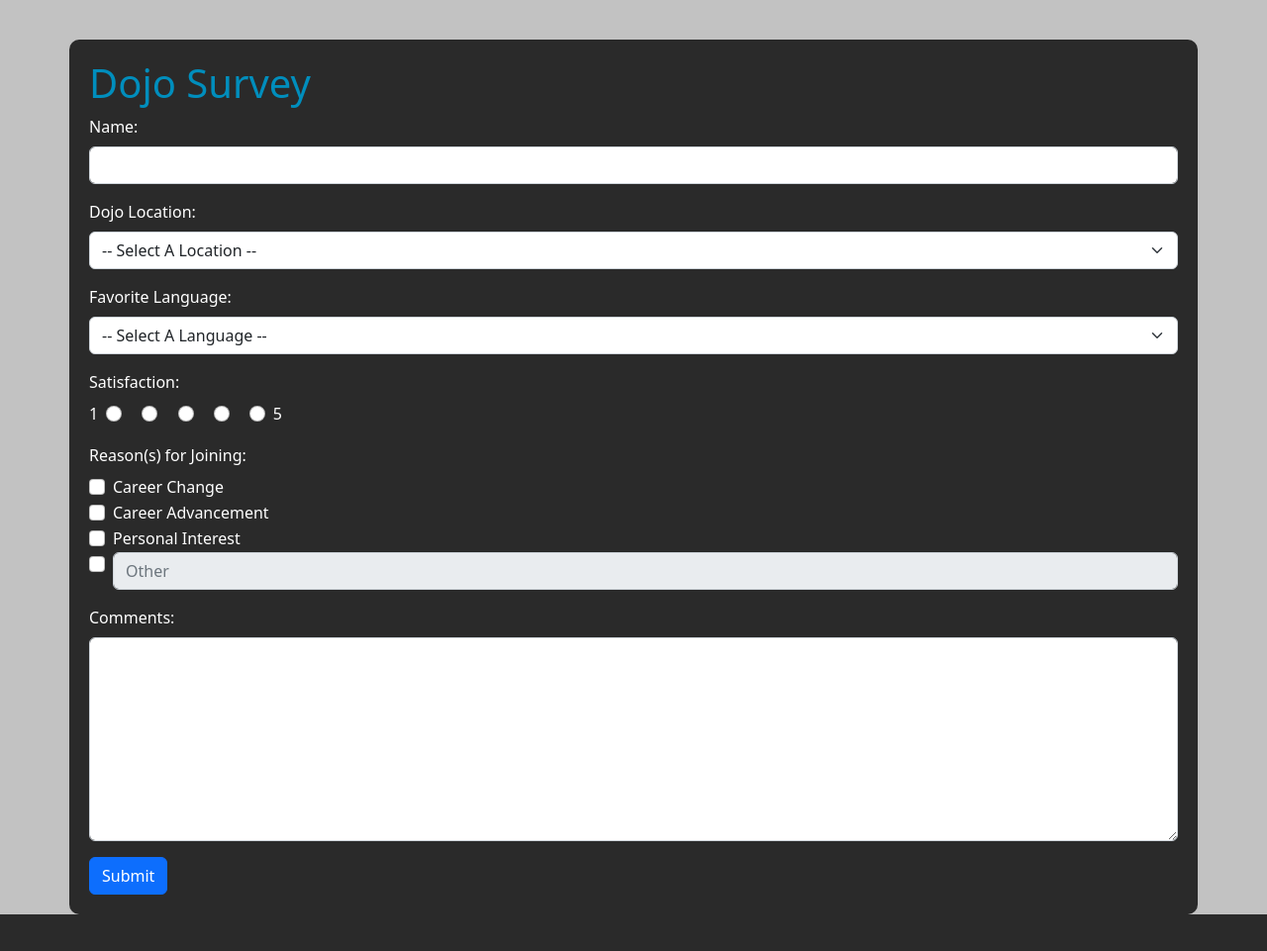
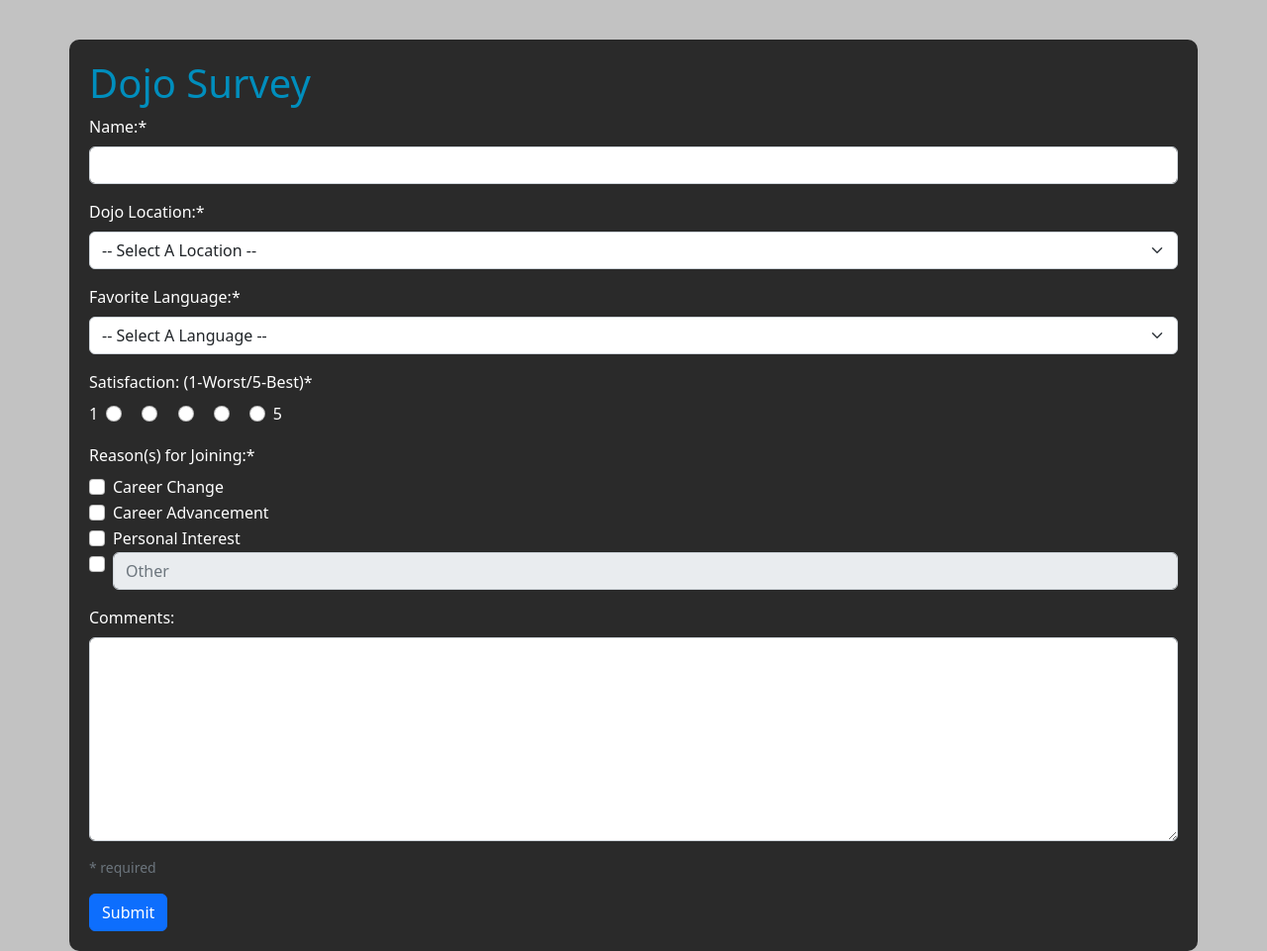
Before and after one commit to JonathanJKuhn/BC-Python-Dojo-Survey, a Flask app: page / in a window 1280 px wide. Shown: the whole page at 99% size. Before the commit the page ends 924 px from the top, so only its background shows below. Run offline with Flask 2, Linux system fonts and the light colour scheme.

Commit message:
Added basic form validation

```diff
--- a/static/js/script.js
+++ b/static/js/script.js
@@ -1,12 +1,41 @@
 var  otherCheck = document.getElementById("other");
+var otherText = document.getElementById("other-text");
 
-function toggleOtherText() {
+var reasonGroup = document.getElementsByName("reasonInput");
+
+function validateOtherText() {
     if (otherCheck.checked) {
-        document.getElementById("other-text").disabled = false;
+        otherText.disabled = false;
+        otherText.required = true;
     }
     else {
-        document.getElementById("other-text").disabled = true;
-    }
+        otherText.disabled = true;
+        otherText.required = false;
+    };
 };
 
-otherCheck.addEventListener('click', toggleOtherText);
+function toggleGroupRequired(group, bool) {
+    group.forEach((x) => {
+        x.required = bool;
+    });
+};
+
+function validateReasonRequired () {
+    var anyChecked = false;
+    reasonGroup.forEach((reason) => {
+        if (reason.checked) {
+            anyChecked = true;
+            toggleGroupRequired(reasonGroup, false);
+        };
+    });
+
+    if (!anyChecked) {
+        toggleGroupRequired(reasonGroup, true);
+    };
+};
+
+otherCheck.addEventListener('click', validateOtherText);
+
+reasonGroup.forEach( x => {
+    x.addEventListener('click', validateReasonRequired);
+});
--- a/templates/index.html
+++ b/templates/index.html
@@ -13,13 +13,13 @@
         <h1>Dojo Survey</h1>
         <form action="#">
             <div class="mb-3">
-                <label for="nameInput" class="form-label">Name:</label>
-                <input type="text" class="form-control" name="nameInput" id="nameInput">
+                <label for="nameInput" class="form-label">Name:*</label>
+                <input type="text" class="form-control" name="nameInput" id="nameInput" required>
             </div>
             <div class="mb-3">
-                <label for="locationInput" class="form-label">Dojo Location:</label>
-                <select class="form-select" name="locationInput" id="locationInput">
-                    <option selected>-- Select A Location --</option>
+                <label for="locationInput" class="form-label">Dojo Location:*</label>
+                <select class="form-select" name="locationInput" id="locationInput" required>
+                    <option selected value="">-- Select A Location --</option>
                     <option value="chicago">Chicago</option>
                     <option value="seattle">Seattle</option>
                     <option value="online">Online</option>
@@ -28,9 +28,9 @@
                 </select>
             </div>
             <div class="mb-3">
-                <label for="languageInput" class="form-label">Favorite Language:</label>
-                <select class="form-select" name="languageInput" id="languageInput">
-                    <option selected>-- Select A Language --</option>
+                <label for="languageInput" class="form-label">Favorite Language:*</label>
+                <select class="form-select" name="languageInput" id="languageInput" required>
+                    <option selected value="">-- Select A Language --</option>
                     <option value="html">HTML</option>
                     <option value="css">CSS</option>
                     <option value="javascript">JavaScript</option>
@@ -39,16 +39,17 @@
                 </select>
             </div>
             <div class="mb-3">
-                <label for="satisfactionInput" class="d-block form-label">Satisfaction:</label>
+                <label for="satisfactionInput" class="d-block form-label">Satisfaction: (1-Worst/5-Best)*</label>
                 <div class="form-check form-check-inline form-check-reverse">
                     <label for="satisfaction-1" class="form-check-label">1 </label>
-                    <input type="radio" class="form-check-input" name="satisfactionInput" id="satisfaction-1">
+                    <input type="radio" class="form-check-input" name="satisfactionInput" id="satisfaction-1" required>
                 </div>
                 <div class="form-check-inline">
                     <input type="radio" class="form-check-input" name="satisfactionInput" id="satisfaction-2">
                 </div>
                 <div class="form-check-inline">
-                    <input type="radio" class="form-check-input" name="satisfactionInput" id="satisfaction-3">                </div>
+                    <input type="radio" class="form-check-input" name="satisfactionInput" id="satisfaction-3">
+                </div>
                 <div class="form-check-inline">
                     <input type="radio" class="form-check-input" name="satisfactionInput" id="satisfaction-4">
                 </div>
@@ -58,9 +59,9 @@
                 </div>
             </div>
             <div class="mb-3">
-                <label for="reasonInput" class="d-block form-label">Reason(s) for Joining:</label>
+                <label for="reasonInput" class="d-block form-label">Reason(s) for Joining:*</label>
                 <div class="form-check">
-                    <input type="checkbox" class="form-check-input" name="reasonInput" id="change">
+                    <input type="checkbox" class="form-check-input" name="reasonInput" id="change" required>
                     <label for="change" class="form-check-label">Career Change</label>
                 </div>
                 <div class="form-check">
@@ -80,6 +81,7 @@
                 <label for="commentInput" class="form-label">Comments:</label>
                 <textarea class="form-control" name="commentInput" id="commentInput" rows="8"></textarea>
             </div>
+            <p class="form-text">* required</p>
             <button type="submit" class="btn btn-primary">Submit</button>
         </form>
     </div>
```
